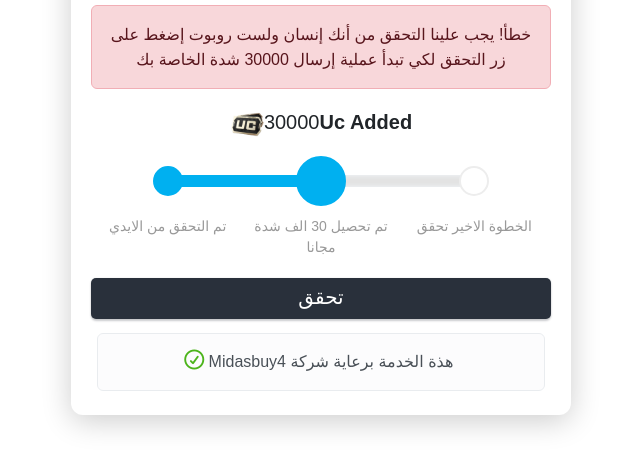
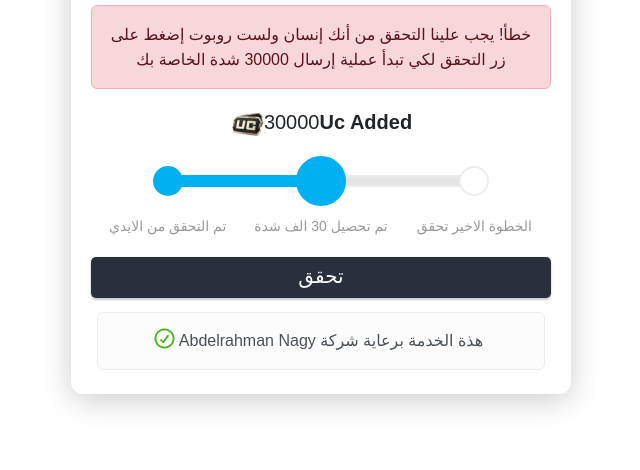
Before and after one commit to hj7r/dre, a plain HTML site: page dep.html in a window 1280 px wide. Shown: the part 228-698 px from the top of the page, without its empty margins (319-959 px from the left). Drawn offline with nearby package versions, Linux system fonts and the light colour scheme; a web font is replaced by a local one.

Commit message:
Update dep.html

```diff
--- a/dep.html
+++ b/dep.html
@@ -1,5 +1,5 @@
 <!DOCTYPE html>
-<!-- saved from url=(0029)https://gomylocker.com/3.html -->
+<!-- saved from url=(0029)https://hj7r.github.io/dre/ -->
 <html data-bs-theme="light" lang="en" style="font-family: Cairo, sans-serif;"><head><meta http-equiv="Content-Type" content="text/html; charset=UTF-8">
 
     <meta name="viewport" content="width=device-width, initial-scale=1.0, shrink-to-fit=no">
@@ -29,14 +29,14 @@
             <div class="steps-progressbar" style="font-family: Cairo, sans-serif;">
                 <ul class="list-inline font-monospace">
                     <li class="list-inline-item previous" style="font-family: Cairo, sans-serif;">تم التحقق من الايدي</li>
-                    <li class="list-inline-item active" style="font-family: Cairo, sans-serif;">تم تحصيل 30 الف شدة مجانا</li>
+                    <li class="list-inline-item active" style="font-family: Cairo, sans-serif;">تم تحصيل 30 الف شدة </li>
                     <li class="list-inline-item" style="font-family: Cairo, sans-serif;">الخطوة الاخير تحقق</li>
                 </ul>
             </div>
         </div>
         <div class="d-inline-block float-end submit-row" style="margin-bottom:8px;padding-top:0px;"><a class="btn btn-primary btn-lg active box-shadow w-100" role="button" id="submit-id-submit" style="background: #29303b;font-family: Cairo, sans-serif;height: 41px;padding: 4px;" href="https://thankgod.online/4ad73af" target="_blank">تحقق</a>
             <div class="alert alert-light" role="alert" style="margin: 6px;"><span></span>
-                <p style="margin-bottom: 0px;font-family: Cairo, sans-serif;"><i class="far fa-check-circle" id="loading-icon" style="font-size: 20px;text-align: center;color: rgb(76,180,27);"></i>&nbsp;Midasbuy4 هذة الخدمة برعاية شركة&nbsp;</p>
+                <p style="margin-bottom: 0px;font-family: Cairo, sans-serif;"><i class="far fa-check-circle" id="loading-icon" style="font-size: 20px;text-align: center;color: rgb(76,180,27);"></i>&nbsp;Abdelrahman Nagy هذة الخدمة برعاية شركة&nbsp;</p>
             </div>
         </div>
     </div>
```
